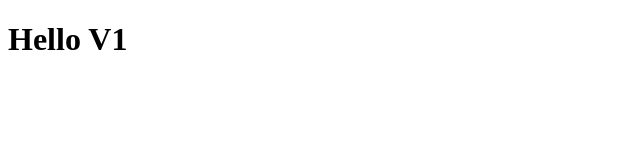
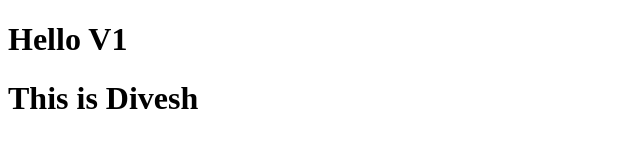
Before and after one commit to tayadedivesh7/simple-hands-on, a plain HTML site: page index.html in a window 1280 px wide. Shown: the whole page, without its empty margins (0-640 px from the left). Drawn offline with Linux system fonts and the light colour scheme.

Commit message:
Update index.html

```diff
--- a/index.html
+++ b/index.html
@@ -7,5 +7,6 @@
 </head>
 <body>
     <h1>Hello V1</h1>
+    <h1>This is Divesh</h1>
 </body>
 </html>
```
